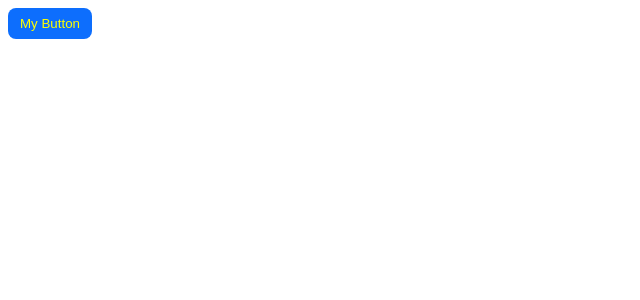
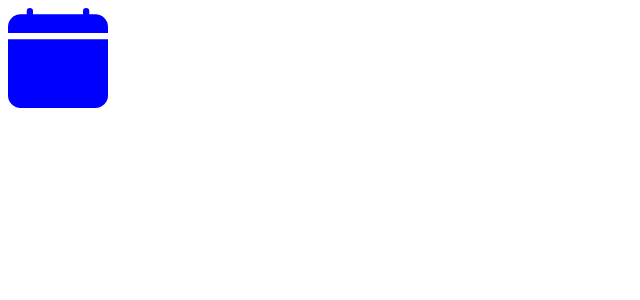
Before and after one commit to ericmelz/react-18-with-mosh, a React (Vite) app in the folder react-app/: page / in a window 1280 px wide. Shown: the top 300 px of the page, without its empty margins (0-640 px from the left). Built offline with nearby package versions, Linux system fonts and the light colour scheme.

Commit message:
basic functionality of like widget

```diff
--- a/react-app/src/App.tsx
+++ b/react-app/src/App.tsx
@@ -5,6 +5,7 @@ import {useState} from "react";
 import './App.css'
 
 import { BsFillCalendarFill } from "react-icons/bs";
+import Like from "./components/Like";
 
 function App() {
     const [showAlert, setShowAlert] = useState(false);
@@ -26,9 +27,10 @@ function App() {
         // <div>
         //     <BsFillCalendarFill color="red" size="40"/>
         // </div>
-        <div>
-            <Button onClick={() => {}}>My Button</Button>
-        </div>
+        // <div>
+        //     <Button onClick={() => {}}>My Button</Button>
+        // </div>
+        <Like onClick={() => {console.log('liked!')}} />
     )
 }
 
--- /dev/null
+++ b/react-app/src/components/Like/Like.tsx
@@ -0,0 +1,21 @@
+import { BsFillCalendarFill } from "react-icons/bs";
+import {useState} from "react";
+
+interface Props {
+    onClick: () => void;
+}
+
+function Like({onClick} : Props) {
+    const [liked, setLiked] = useState(false);
+    const color = liked ? 'red' : 'blue';
+    const likeOnClick = () => {
+        onClick();
+        console.log('likey ' + liked);
+        setLiked(!liked);
+    }
+    return <div>
+        <BsFillCalendarFill color={color} size="100" onClick={likeOnClick}/>
+    </div>
+}
+
+export default Like;
--- /dev/null
+++ b/react-app/src/components/Like/index.ts
@@ -0,0 +1,3 @@
+import Like from "./Like";
+
+export default Like;
```
